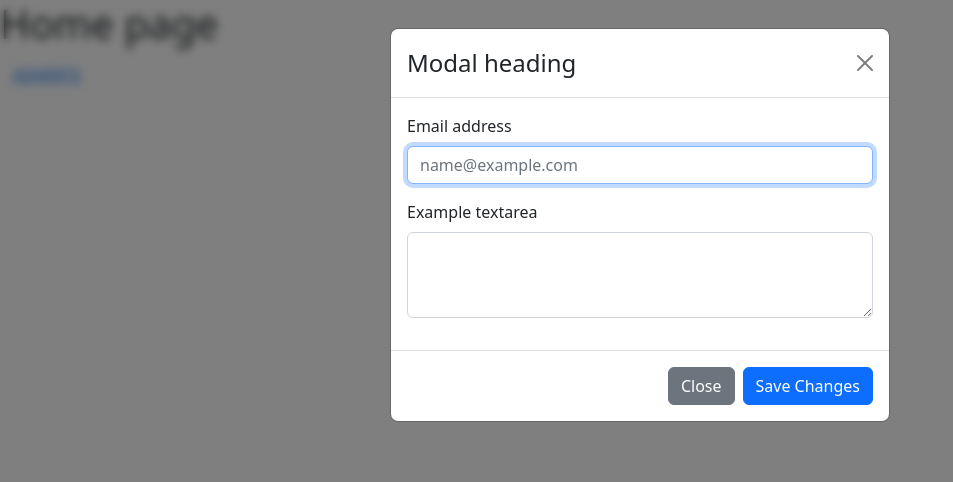
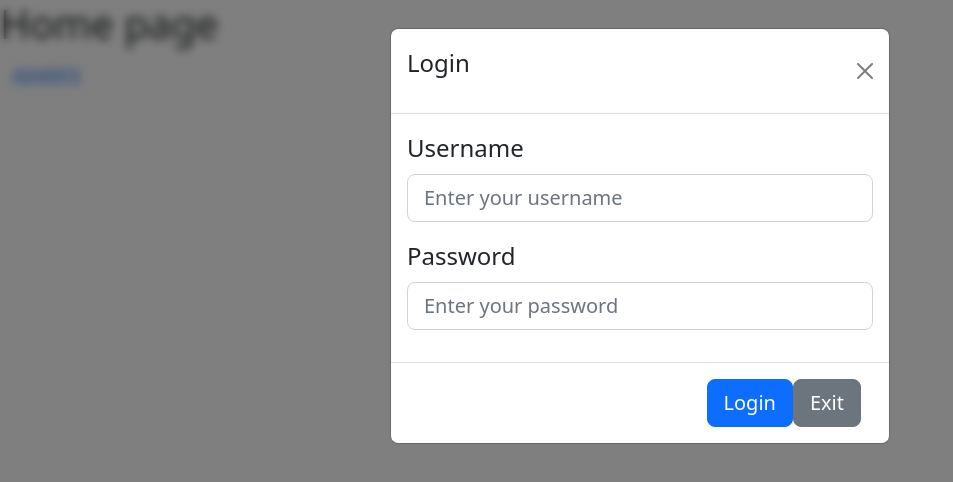
Before and after one commit to Pozdeev-Igor/fullstack, a React (Create React App) app in the folder front-end/: page / in a window 1280 px wide. Both pictures are taken after a click on the button "ADVERTS". Shown: the top 482 px of the page, without its empty margins (0-953 px from the left). Built offline with nearby package versions, Linux system fonts and the light colour scheme.

Commit message:
Fixed modal pop-up bugs

```diff
--- a/front-end/src/Modal/LoginModal.js
+++ b/front-end/src/Modal/LoginModal.js
@@ -1,41 +1,91 @@
-import React from 'react';
-import {Button, Form, Modal} from "react-bootstrap";
+import React, {useEffect, useState} from 'react';
+import {Button, Col, Form, Modal, Row} from "react-bootstrap";
+import {useUser} from "../UserProvider/UserProvider";
+import {useNavigate} from "react-router-dom";
 
 const LoginModal = (props) => {
 
+    const user = useUser();
+    const navigate = useNavigate();
+    const [username, setUsername] = useState("");
+    const [password, setPassword] = useState("");
+
     const {show, handleClose, handleShow} = props
+
+    useEffect(() => {
+        if (user.jwt) navigate("/");
+    }, [user]);
+
+    function sendLoginRequest(e) {
+        const reqBody = {
+            username: username,
+            password: password
+        };
+
+        fetch("api/auth/login", {
+            headers: {
+                "Content-Type": "application/json",
+            },
+            method: "post",
+            body: JSON.stringify(reqBody),
+        })
+            .then((response) => {
+                if (response.status === 200) {
+                    return Promise.all([response.json(), response.headers]);
+                } else return Promise.reject("Invalid login attempt");
+            })
+            .then(([body, headers]) => {
+                user.setJwt(headers.get("authorization"));
+            })
+            .catch((message) => {
+                alert(message);
+            });
+
+        navigate("/adverts")
+    }
 
     return (
         <Modal show={show} onHide={handleClose} style={{backdropFilter: "blur(5px)"}}>
             <Modal.Header closeButton>
-                <Modal.Title>Modal heading</Modal.Title>
+                <Modal.Title><p style={{}}>Login</p></Modal.Title>
             </Modal.Header>
             <Modal.Body>
                 <Form>
-                    <Form.Group className="mb-3" controlId="exampleForm.ControlInput1">
-                        <Form.Label>Email address</Form.Label>
-                        <Form.Control
-                            type="email"
-                            placeholder="name@example.com"
-                            autoFocus
-                        />
+                    <Form.Group className="mb-3" controlId="formBasicEmail">
+                        <Form.Label className="fs-4">Username</Form.Label>
+                        <Form.Control size="lg"
+                                      type="text"
+                                      placeholder="Enter your username"
+                                      value={username}
+                                      onChange={(e) => setUsername(e.target.value)}/>
                     </Form.Group>
-                    <Form.Group
-                        className="mb-3"
-                        controlId="exampleForm.ControlTextarea1"
-                    >
-                        <Form.Label>Example textarea</Form.Label>
-                        <Form.Control as="textarea" rows={3}/>
+                    <Form.Group className="mb-3" controlId="formBasicPassword">
+                        <Form.Label className="fs-4">Password</Form.Label>
+                        <Form.Control size="lg"
+                                      type="password"
+                                      placeholder="Enter your password"
+                                      value={password}
+                                      onChange={(e) => setPassword(e.target.value)}/>
                     </Form.Group>
                 </Form>
             </Modal.Body>
             <Modal.Footer>
-                <Button variant="secondary" onClick={handleClose}>
-                    Close
-                </Button>
-                <Button variant="primary" onClick={handleClose}>
-                    Save Changes
-                </Button>
+                <Row className="justify-content-center">
+                    <Col>
+                        <Button
+                            id="submit"
+                            type="button"
+                            size="lg"
+                            onClick={() => sendLoginRequest()}
+                        >Login</Button>
+                        <Button
+                            size="lg"
+                            variant="secondary"
+                            type="button"
+                            onClick={handleClose}
+                        >Exit</Button>
+                    </Col>
+                </Row>
             </Modal.Footer>
         </Modal>
     );
--- a/front-end/src/Pages/Dashboard.js
+++ b/front-end/src/Pages/Dashboard.js
@@ -1,6 +1,6 @@
 import React from 'react';
 import {Button} from "react-bootstrap";
-import {Navigate, useNavigate} from "react-router-dom";
+import {useNavigate} from "react-router-dom";
 
 const Dashboard = () => {
     let navigate = useNavigate();
--- a/front-end/src/index.css
+++ b/front-end/src/index.css
@@ -1,13 +1,13 @@
-body {
-  margin: 0;
-  font-family: -apple-system, BlinkMacSystemFont, 'Segoe UI', 'Roboto', 'Oxygen',
-    'Ubuntu', 'Cantarell', 'Fira Sans', 'Droid Sans', 'Helvetica Neue',
-    sans-serif;
-  -webkit-font-smoothing: antialiased;
-  -moz-osx-font-smoothing: grayscale;
-}
+/*body {*/
+/*  margin: 0;*/
+/*  font-family: -apple-system, BlinkMacSystemFont, 'Segoe UI', 'Roboto', 'Oxygen',*/
+/*    'Ubuntu', 'Cantarell', 'Fira Sans', 'Droid Sans', 'Helvetica Neue',*/
+/*    sans-serif;*/
+/*  -webkit-font-smoothing: antialiased;*/
+/*  -moz-osx-font-smoothing: grayscale;*/
+/*}*/
 
-code {
-  font-family: source-code-pro, Menlo, Monaco, Consolas, 'Courier New',
-    monospace;
-}
+/*code {*/
+/*  font-family: source-code-pro, Menlo, Monaco, Consolas, 'Courier New',*/
+/*    monospace;*/
+/*}*/
--- a/front-end/src/index.js
+++ b/front-end/src/index.js
@@ -7,7 +7,6 @@ import "bootstrap/dist/css/bootstrap.min.css";
 import 'bootstrap-icons/font/bootstrap-icons.css';
 import {BrowserRouter} from "react-router-dom";
 import {UserProvider} from "./UserProvider/UserProvider";
-import LoginModal from "./Modal/LoginModal";
 
 const root = ReactDOM.createRoot(document.getElementById('root'));
 root.render(
```
